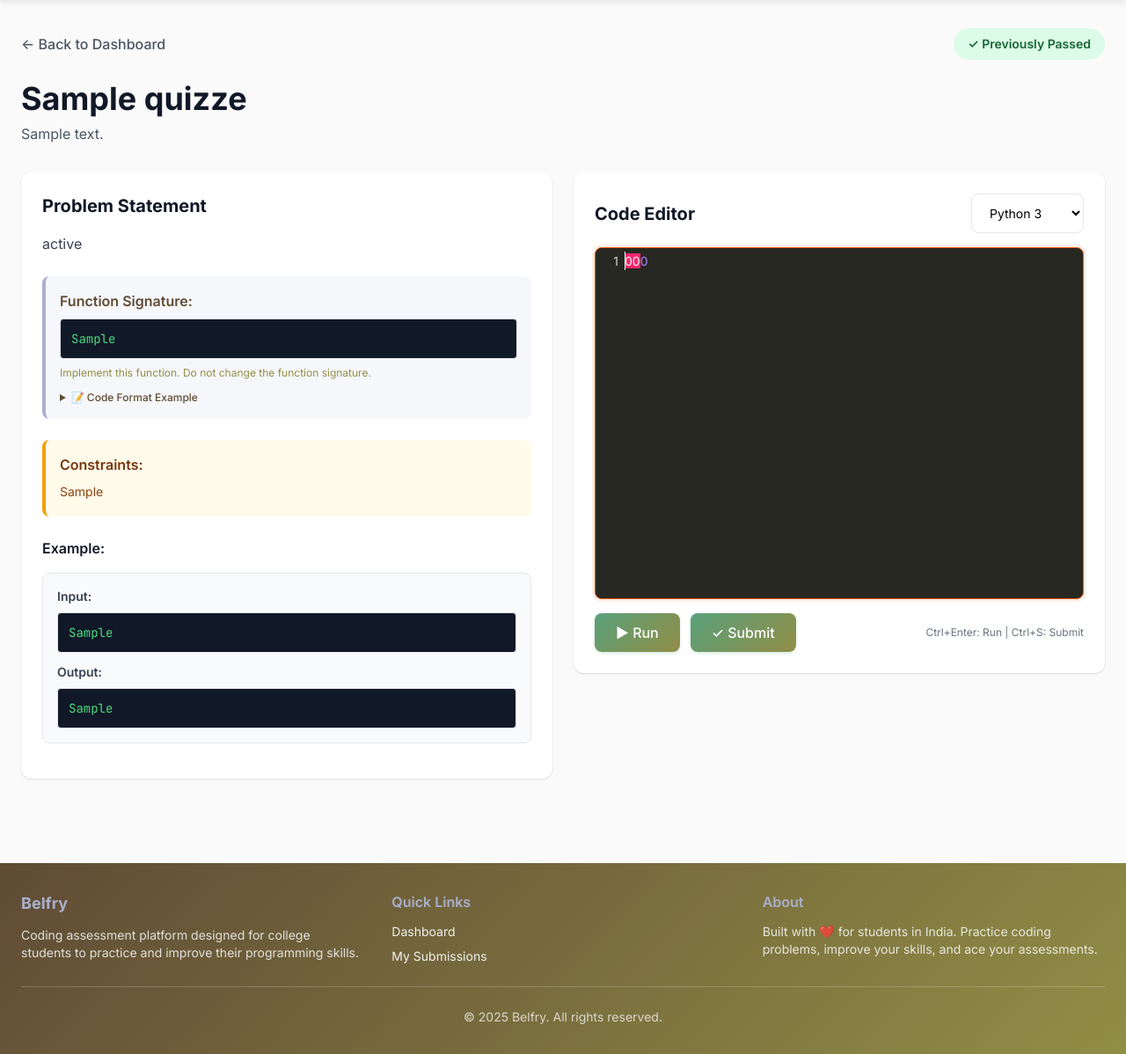
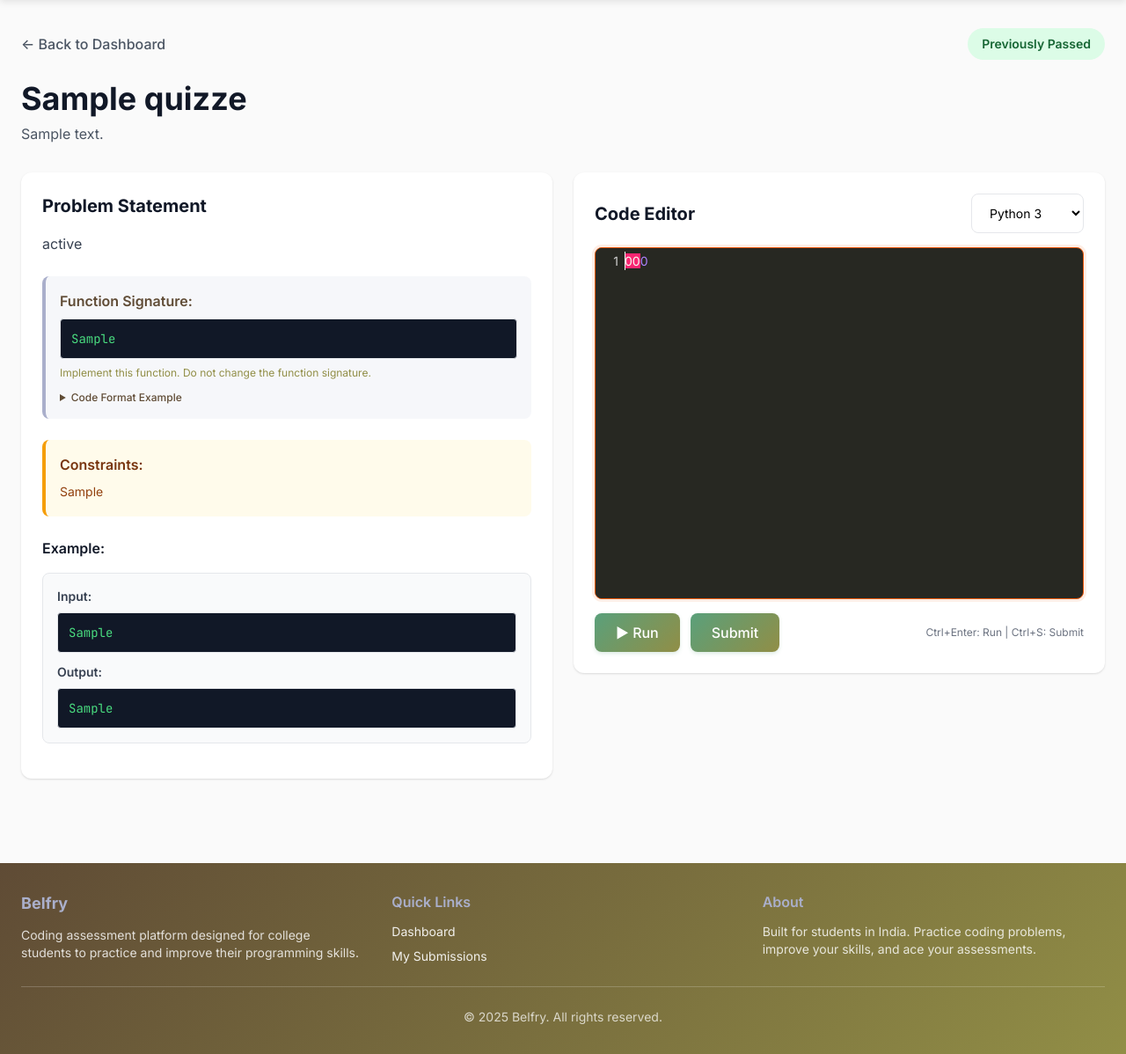
Before and after one commit to aryansoni123/Belfry-2.0, a Flask app: page /student/quiz/1 in a window 1280 px wide. Shown: the part 68-1266 px from the top of the page at 88% size. Run offline with Flask 3, Linux system fonts and the light colour scheme; a user stored in the database is signed in; tables that the repository leaves empty hold one stand-in row (values such as "Sample post"); some libraries are stand-ins or nearby versions.

Commit message:
Remove all emojis from UI templates

```diff
--- a/templates/base.html
+++ b/templates/base.html
@@ -148,7 +148,7 @@
                 </div>
                 <div>
                     <h4 class="font-semibold mb-3" style="color: #AAAFCB;">About</h4>
-                    <p class="text-sm opacity-90">Built with ❤️ for students in India. Practice coding problems, improve your skills, and ace your assessments.</p>
+                    <p class="text-sm opacity-90">Built for students in India. Practice coding problems, improve your skills, and ace your assessments.</p>
                 </div>
             </div>
             <div class="border-t pt-6 text-center" style="border-color: rgba(255, 255, 255, 0.2);">
--- a/templates/my_submissions.html
+++ b/templates/my_submissions.html
@@ -33,11 +33,11 @@
                     <td class="px-6 py-4 whitespace-nowrap">
                         {% if submission.status == 'pass' %}
                             <span class="inline-flex items-center px-2.5 py-0.5 rounded-full text-xs font-medium bg-yellow-100 text-yellow-800">
-                                ✓ Pass
+                                Pass
                             </span>
                         {% elif submission.status == 'fail' %}
                             <span class="inline-flex items-center px-2.5 py-0.5 rounded-full text-xs font-medium bg-red-100 text-red-800">
-                                ✗ Fail
+                                Fail
                             </span>
                         {% else %}
                             <span class="inline-flex items-center px-2.5 py-0.5 rounded-full text-xs font-medium bg-orange-100 text-orange-800">
--- a/templates/solve_quiz.html
+++ b/templates/solve_quiz.html
@@ -48,9 +48,9 @@
         <a href="{{ url_for('student.dashboard') }}" class="text-gray-600 hover:text-gray-900 font-medium transition">← Back to Dashboard</a>
         {% if previous_submission %}
             {% if previous_submission.status == 'pass' %}
-                <span class="bg-green-100 text-green-800 px-4 py-2 rounded-full text-sm font-semibold">✓ Previously Passed</span>
+                <span class="bg-green-100 text-green-800 px-4 py-2 rounded-full text-sm font-semibold">Previously Passed</span>
             {% else %}
-                <span class="bg-red-100 text-red-800 px-4 py-2 rounded-full text-sm font-semibold">✗ Previous Attempt Failed</span>
+                <span class="bg-red-100 text-red-800 px-4 py-2 rounded-full text-sm font-semibold">Previous Attempt Failed</span>
             {% endif %}
         {% endif %}
     </div>
@@ -70,15 +70,15 @@
                 <pre class="text-sm bg-gray-900 text-green-400 p-3 rounded border code-editor overflow-x-auto">{{ quiz.function_signature }}</pre>
                 <p class="text-xs mt-2 mb-3" style="color: #918E46;">Implement this function. Do not change the function signature.</p>
                 <details class="text-xs">
-                    <summary class="font-medium cursor-pointer hover:opacity-80" style="color: #5F4B35;">📝 Code Format Example</summary>
+                    <summary class="font-medium cursor-pointer hover:opacity-80" style="color: #5F4B35;">Code Format Example</summary>
                     <div class="mt-3 p-3 bg-white rounded border" style="border-color: #AAAFCB;">
-                        <p class="font-semibold mb-2" style="color: #5F4B35;">✅ Correct Format:</p>
+                        <p class="font-semibold mb-2" style="color: #5F4B35;">Correct Format:</p>
                         <pre class="text-xs bg-gray-900 text-green-400 p-2 rounded overflow-x-auto">from typing import List
 
 {{ quiz.function_signature }}
     # Your solution here
     return result  # Return, don't print!</pre>
-                        <p class="text-red-700 font-semibold mt-3 mb-2">❌ Don't Do This:</p>
+                        <p class="text-red-700 font-semibold mt-3 mb-2">Don't Do This:</p>
                         <ul class="space-y-1 list-disc list-inside" style="color: #918E46;">
                             <li>Don't add <code class="bg-gray-100 px-1 rounded">if __name__ == "__main__":</code></li>
                             <li>Don't use <code class="bg-gray-100 px-1 rounded">input()</code> or <code class="bg-gray-100 px-1 rounded">print()</code></li>
@@ -140,7 +140,7 @@
                     <button id="submit-btn"
                             class="btn-primary flex items-center disabled:opacity-50 disabled:cursor-not-allowed">
                         <span id="submit-spinner" class="spinner hidden"></span>
-                        <span id="submit-btn-text">✓ Submit</span>
+                        <span id="submit-btn-text">Submit</span>
                     </button>
                     <div class="flex-1"></div>
                     <span class="text-xs text-gray-500">Ctrl+Enter: Run | Ctrl+S: Submit</span>
@@ -231,9 +231,9 @@ function setLoading(button, isLoading) {
         btn.disabled = false;
         spinner.classList.add('hidden');
         if (button === 'run') {
-            text.textContent = '▶ Run';
+            text.textContent = 'Run';
         } else {
-            text.textContent = '✓ Submit';
+            text.textContent = 'Submit';
         }
     }
 }
@@ -270,13 +270,13 @@ function displayTestResults(testcaseResults) {
         if (result.passed) {
             html += `
                 <div class="test-result-item p-4 bg-green-50 border-l-4 border-green-500 rounded-lg">
-                    <p class="font-semibold text-green-800">Test Case ${testNum}: ✅ Passed</p>
+                    <p class="font-semibold text-green-800">Test Case ${testNum}: Passed</p>
                 </div>
             `;
         } else {
             html += `
                 <div class="test-result-item p-4 bg-red-50 border-l-4 border-red-500 rounded-lg">
-                    <p class="font-semibold text-red-800 mb-2">Test Case ${testNum}: ❌ Failed</p>
+                    <p class="font-semibold text-red-800 mb-2">Test Case ${testNum}: Failed</p>
                     ${result.error ? `<p class="text-sm text-red-600 mb-2">${result.error}</p>` : ''}
                     <div class="grid md:grid-cols-2 gap-3 mt-2">
                         <div>
@@ -344,11 +344,11 @@ async function runCode() {
     isRunning = true;
     setLoading('run', true);
     showResultsPanel();
-    showConsoleOutput('⏳ Running your code...', 'info');
+    showConsoleOutput('Running your code...', 'info');
 
     try {
         if (!pyodide) {
-            showConsoleOutput('⏳ Loading Python runtime...', 'info');
+            showConsoleOutput('Loading Python runtime...', 'info');
             await initPyodide();
         }
 
@@ -400,13 +400,13 @@ async function runCode() {
 
         const allPassed = passedCount === testcases.length;
         showConsoleOutput(
-            allPassed ? `✅ All ${testcases.length} passed!` : `❌ Passed ${passedCount}/${testcases.length}`,
+            allPassed ? `All ${testcases.length} passed!` : `Passed ${passedCount}/${testcases.length}`,
             allPassed ? 'success' : 'error'
         );
         displayTestResults(results);
         document.getElementById('results-panel').scrollIntoView({ behavior: 'smooth' });
     } catch (error) {
-        showConsoleOutput(`❌ Error: ${error.message}`, 'error');
+        showConsoleOutput(`Error: ${error.message}`, 'error');
     } finally {
         isRunning = false;
         setLoading('run', false);
@@ -433,7 +433,7 @@ async function submitCode() {
     isSubmitting = true;
     setLoading('submit', true);
     showResultsPanel();
-    showConsoleOutput('⏳ Submitting your solution...', 'info');
+    showConsoleOutput('Submitting your solution...', 'info');
 
     try {
         const response = await fetch(`/student/quiz/${quizId}/submit`, {
@@ -450,7 +450,7 @@ async function submitCode() {
         const data = await response.json();
 
         if (data.error) {
-            showConsoleOutput(`❌ Error: ${data.error}`, 'error');
+            showConsoleOutput(`Error: ${data.error}`, 'error');
             isSubmitting = false;
             setLoading('submit', false);
             return;
@@ -459,8 +459,8 @@ async function submitCode() {
         // Display results
         const allPassed = data.status === 'pass';
         const statusMsg = allPassed
-            ? `✅ Accepted! Passed ${data.passed_testcases}/${data.total_testcases} test cases.`
-            : `❌ Wrong Answer. Passed ${data.passed_testcases}/${data.total_testcases} test cases.`;
+            ? `Accepted! Passed ${data.passed_testcases}/${data.total_testcases} test cases.`
+            : `Wrong Answer. Passed ${data.passed_testcases}/${data.total_testcases} test cases.`;
 
         showConsoleOutput(statusMsg, allPassed ? 'success' : 'error');
 
@@ -484,7 +484,7 @@ async function submitCode() {
 
     } catch (error) {
         console.error('Error:', error);
-        showConsoleOutput('❌ Error submitting solution. Please try again.', 'error');
+        showConsoleOutput('Error submitting solution. Please try again.', 'error');
     } finally {
         isSubmitting = false;
         setLoading('submit', false);
```
